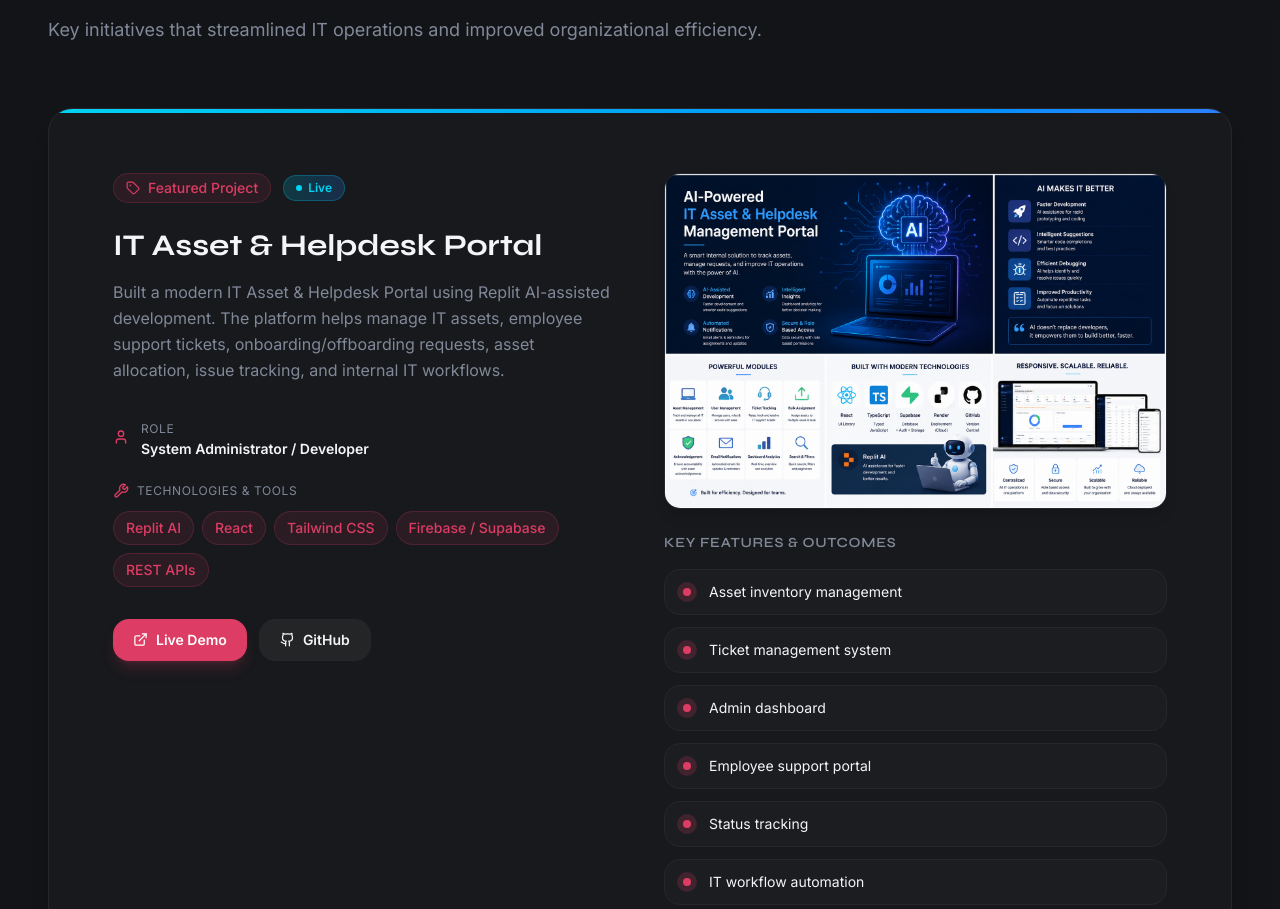
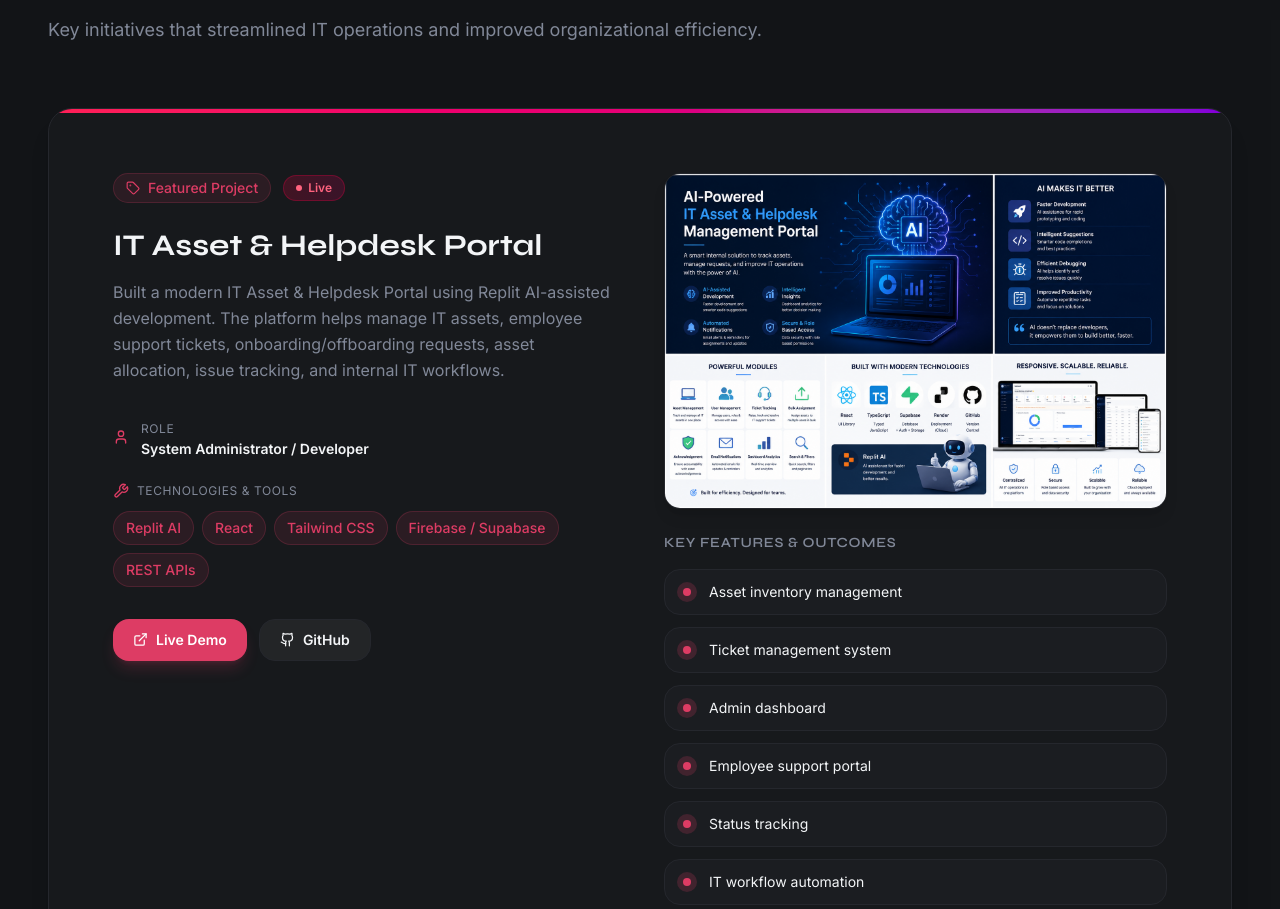
Before and after one commit to sheshadri022/portfolio, a React (Vite) app: page / in a window 1280 px wide. Shown: the part 2775-3684 px from the top of the page. Built offline with nearby package versions, Linux system fonts and the light colour scheme.

Commit message:
Update: src/components/Projects.tsx (new photo + burgundy theme)

```diff
--- a/src/components/Projects.tsx
+++ b/src/components/Projects.tsx
@@ -33,7 +33,7 @@ const projects: Project[] = [
       "Responsive UI",
     ],
     image: "/project-helpdesk.png",
-    gradient: "from-cyan-400 via-sky-500 to-blue-500",
+    gradient: "from-rose-500 via-pink-600 to-purple-700",
     featured: true,
     liveUrl: "#",
     githubUrl: "#",
@@ -125,10 +125,10 @@ export default function Projects() {
                         {project.tag}
                       </div>
                       {project.featured && (
-                        <div className="inline-flex items-center gap-1.5 px-3 py-1 rounded-full bg-gradient-to-r from-cyan-500/20 to-blue-500/20 text-cyan-400 border border-cyan-500/30 text-xs font-semibold">
+                        <div className="inline-flex items-center gap-1.5 px-3 py-1 rounded-full bg-gradient-to-r from-rose-600/20 to-pink-700/20 text-rose-400 border border-rose-600/30 text-xs font-semibold">
                           <span className="relative flex h-1.5 w-1.5">
-                            <span className="animate-ping absolute inline-flex h-full w-full rounded-full bg-cyan-400 opacity-75"></span>
-                            <span className="relative inline-flex rounded-full h-1.5 w-1.5 bg-cyan-400"></span>
+                            <span className="animate-ping absolute inline-flex h-full w-full rounded-full bg-rose-400 opacity-75"></span>
+                            <span className="relative inline-flex rounded-full h-1.5 w-1.5 bg-rose-400"></span>
                           </span>
                           Live
                         </div>
```
